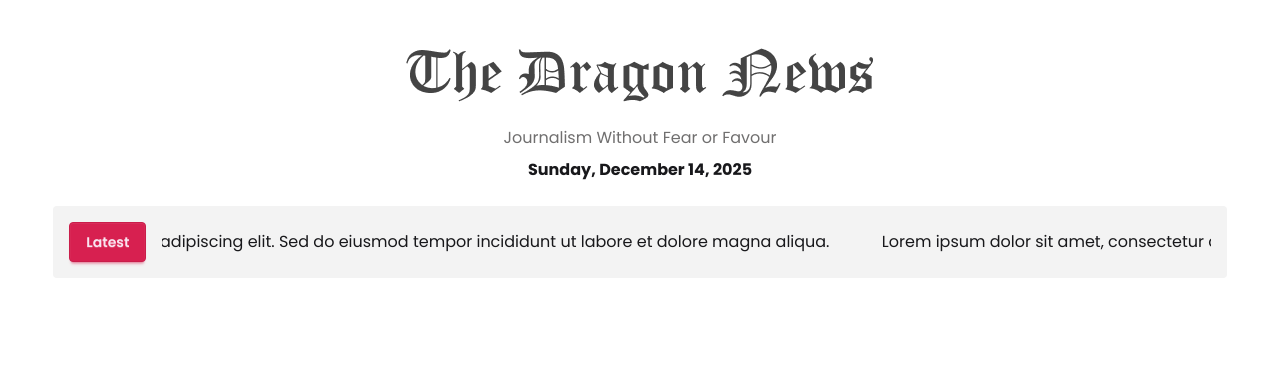
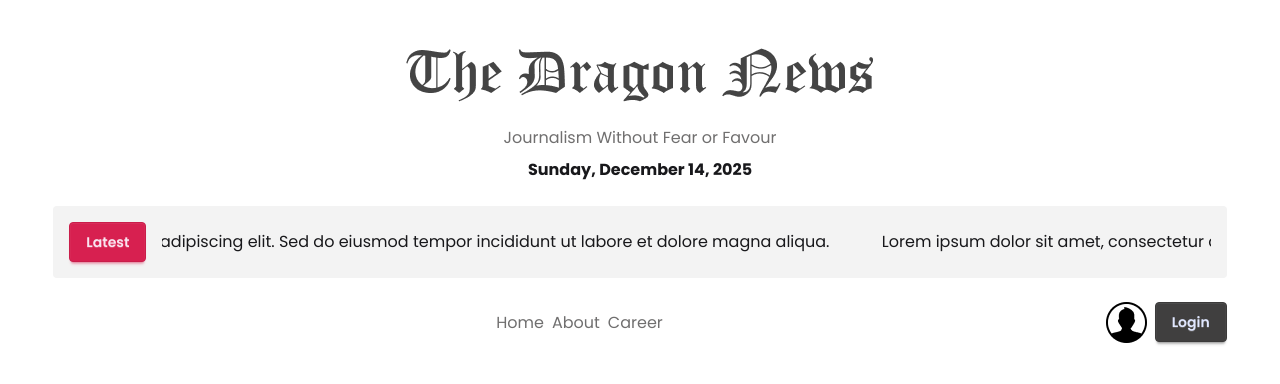
Before and after one commit to mehadishisir/Dragon_News, a React (Vite) app: page / in a window 1280 px wide. Shown: the top 384 px of the page. Built offline with nearby package versions, Linux system fonts and the light colour scheme.

Commit message:
add navbar

```diff
--- a/src/App.css
+++ b/src/App.css
@@ -9,7 +9,7 @@
 @plugin "daisyui/theme" {
   name: "light";
   default: true;
-  --color-primary: #ffffff;
+  --color-primary: #403f3f;
   --color-secondary: #d72050;
   --color-accent: #f3f3f3;
   --color-base-300: #706f6f;
--- /dev/null
+++ b/src/Components/Navbar.jsx
@@ -0,0 +1,22 @@
+import React from "react";
+import { NavLink } from "react-router";
+import user from "../assets/user.png";
+
+const Navbar = () => {
+  return (
+    <div className="flex justify-between items-center ">
+      <div></div>
+      <div className="flex gap-2 text-base-300">
+        <NavLink to={"/"}>Home</NavLink>
+        <NavLink to={"/about"}>About</NavLink>
+        <NavLink to={"/career"}>Career</NavLink>
+      </div>
+      <div className="flex gap-2">
+        <img src={user}></img>
+        <button className="btn btn-primary">Login</button>
+      </div>
+    </div>
+  );
+};
+
+export default Navbar;
--- a/src/Layouts/HomeLayout.jsx
+++ b/src/Layouts/HomeLayout.jsx
@@ -1,6 +1,7 @@
 import React from "react";
 import Home from "../Components/Home";
 import Marquee from "react-fast-marquee";
+import Navbar from "../Components/Navbar";
 
 const HomeLayout = () => {
   return (
@@ -15,6 +16,9 @@ const HomeLayout = () => {
           </p>
         </Marquee>
       </div>
+      <div className="w-11/12 mx-auto mt-6">
+        <Navbar></Navbar>
+      </div>
       <div className="left nav"></div>
       <main></main>
       <div className="right nav"></div>
--- /dev/null
+++ b/src/pages/About.jsx
@@ -0,0 +1,7 @@
+import React from "react";
+
+const About = () => {
+  return <div>about</div>;
+};
+
+export default About;
--- /dev/null
+++ b/src/pages/Career.jsx
@@ -0,0 +1,7 @@
+import React from "react";
+
+const Career = () => {
+  return <div>carrer</div>;
+};
+
+export default Career;
```
